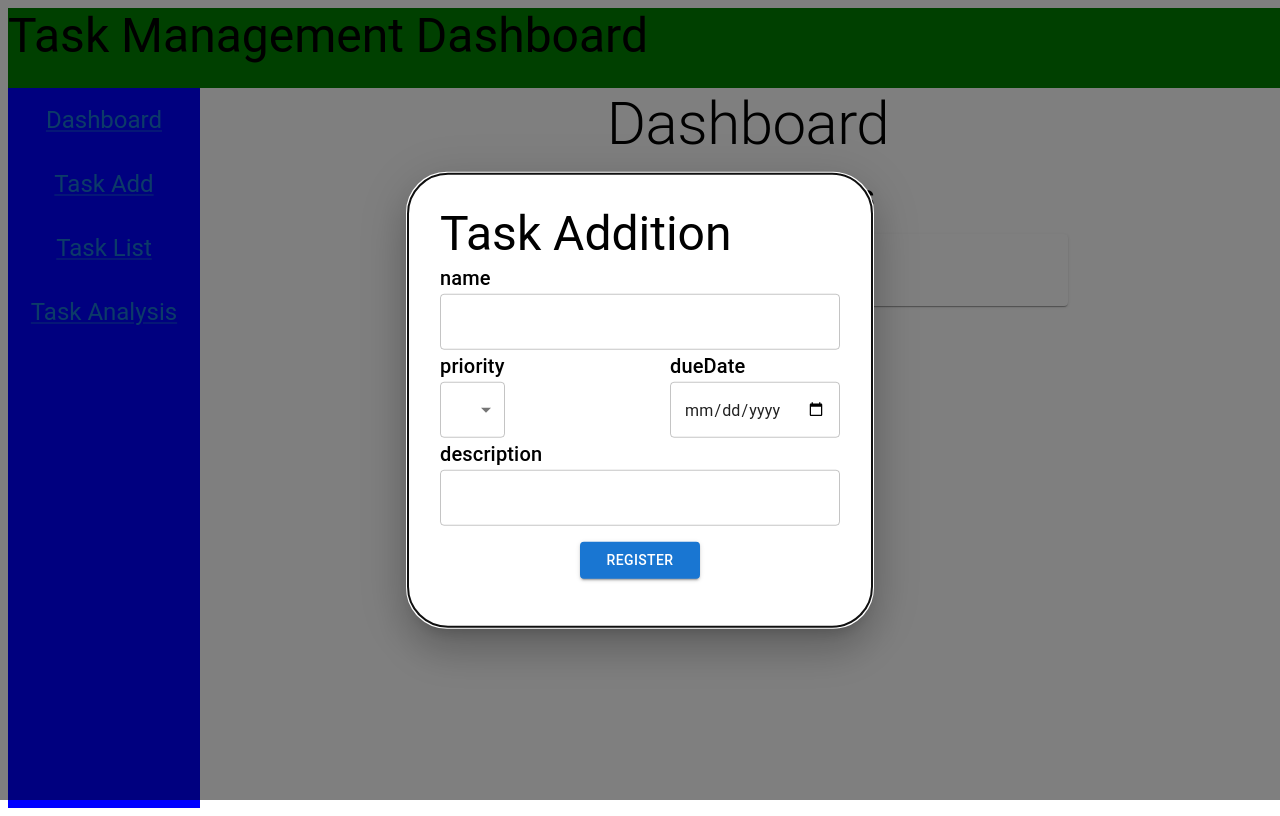
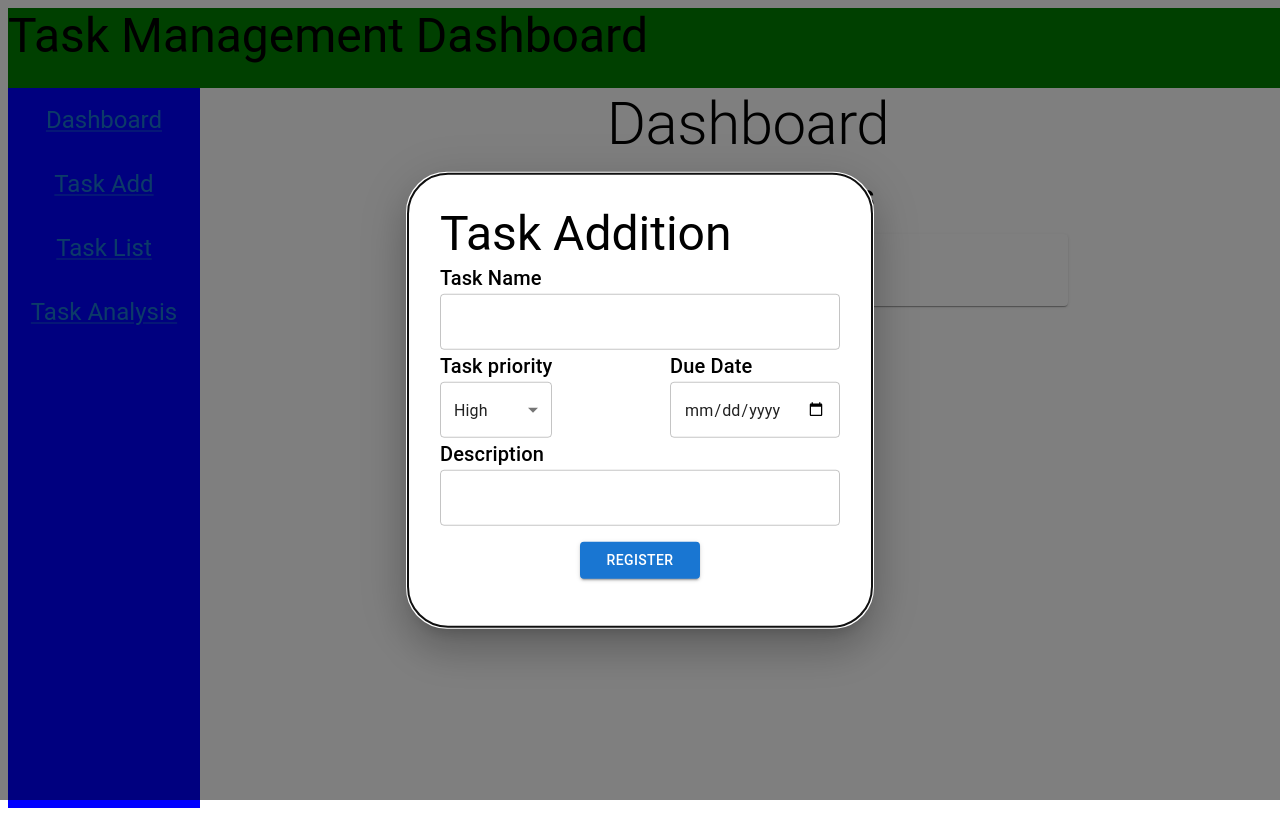
Before and after one commit to hiroto-safie/personalTodoDashbords, a React (Vite) app: page / in a window 1280 px wide. Both pictures are taken after a click on the element "Task Add". Built offline with nearby package versions, Linux system fonts and the light colour scheme.

Commit message:
add: ボタンコンポーネントとinput要素複数をmemo化した

```diff
--- a/src/components/common/Buttons.tsx
+++ b/src/components/common/Buttons.tsx
@@ -1,4 +1,4 @@
-import React from 'react';
+import React, { useMemo } from 'react';
 import { Button, SxProps } from '@mui/material';
 
 interface ButtonProps {
@@ -13,9 +13,11 @@ const buttonBaseStyle: SxProps = {
 }
 
 export const SubmitButton: React.FC<ButtonProps> = ({ name, variant, onClick, sx }) => {
-    return (
+    // NOTE: sxかvariantに変更があれば、SubmitButtonの見た目が変わる可能性がある。
+    // つまり、再計算(再レンダリング)が必要になる可能性がある
+    return useMemo(() => (
         <Button variant={variant} onClick={onClick} sx={{...buttonBaseStyle, ...sx}}>
             {name}
         </Button>
-    );
+    ), [sx, variant]);
 };
--- a/src/components/common/Inputs.tsx
+++ b/src/components/common/Inputs.tsx
@@ -1,42 +1,46 @@
-import React from 'react';
+import React, { useMemo } from 'react';
 import { MenuItem, Select, Stack, SxProps, TextField, Typography } from '@mui/material';
 import { UseFormRegister, FieldValues } from 'react-hook-form';
 
 interface FormInputProps {
     register: UseFormRegister<FieldValues>
+    title: string
     fieldName: string
     value?: string
     required?: boolean
     sx?: SxProps
 }
 
-export const FormInput: React.FC<FormInputProps> = ({ register, fieldName, value, required, sx }) => {
-    return (
+export const FormInput: React.FC<FormInputProps> = ({ register, title, fieldName, value, required, sx }) => {
+    // NOTE: sxに変更があれば、FormInputの見た目が変わる可能性がある。つまり、再計算(再レンダリング)が必要になる可能性がある
+    return useMemo(() => (
         <Stack direction="column">
-            <Typography variant="h6">{fieldName}</Typography>
+            <Typography variant="h6">{title}</Typography>
             <TextField {...register(fieldName)} variant="outlined" value={value} required={required} sx={sx}/>
         </Stack>
-    );
+    ), [sx]);
 };
 
-export const SelectInput: React.FC<FormInputProps> = ({ register, fieldName, required, sx }) => {
-    return (
+export const SelectInput: React.FC<FormInputProps> = ({ register, title, fieldName, required, sx }) => {
+    // NOTE: sxに変更があれば、SelectInputの見た目が変わる可能性がある。つまり、再計算(再レンダリング)が必要になる可能性がある
+    return useMemo(() => (
         <Stack direction="column">
-            <Typography variant="h6">{fieldName}</Typography>
-            <Select {...register(fieldName)} variant="outlined" required={required} sx={sx}>
+            <Typography variant="h6">{title}</Typography>
+            <Select {...register(fieldName)} variant="outlined" value="High" required={required} sx={sx}>
                 <MenuItem value="High">High</MenuItem>
                 <MenuItem value="Medium">Medium</MenuItem>
                 <MenuItem value="Low">Low</MenuItem>
             </Select>
         </Stack>
-    );
+    ), [sx]);
 }
 
-export const DateInput: React.FC<FormInputProps> = ({ register, fieldName, required, sx }) => {
-    return (
+export const DateInput: React.FC<FormInputProps> = ({ register, title, fieldName, required, sx }) => {
+    // NOTE: sxに変更があれば、DateInputの見た目が変わる可能性がある。つまり、再計算(再レンダリング)が必要になる可能性がある
+    return useMemo(() => (
         <Stack direction="column">
-            <Typography variant="h6">{fieldName}</Typography>
+            <Typography variant="h6">{title}</Typography>
             <TextField {...register(fieldName)} variant="outlined" required={required} type="date" sx={sx}/>
         </Stack>
-    );
+    ), [sx]);
 }
```
